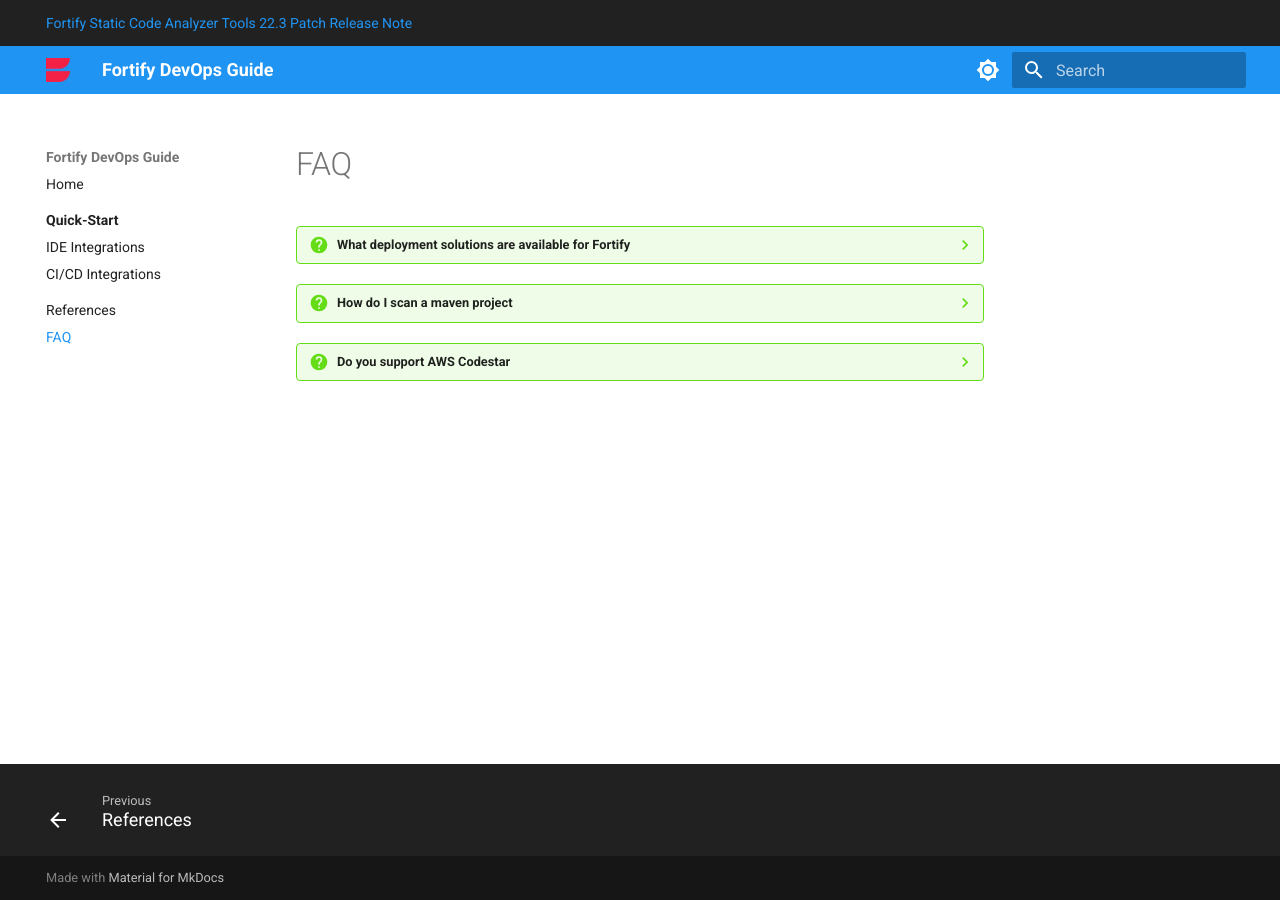
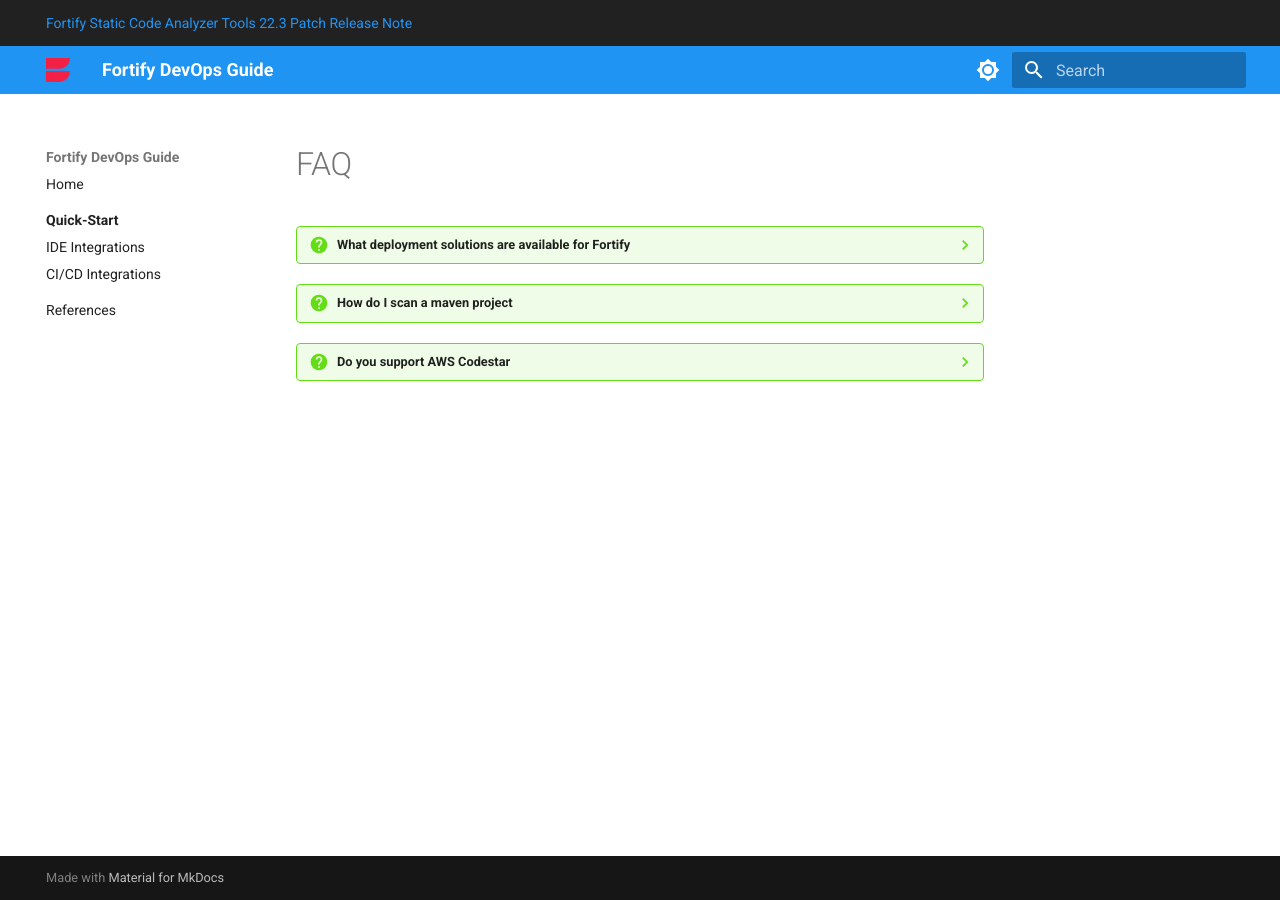
Before and after one commit to devsec-guides/fortify_dev_guide, an MkDocs documentation site: the page built from docs/faq.md, in a window 1280 px wide. Built offline with MkDocs 1.6.1 and Material for MkDocs 9.7.7, drawn with Linux system fonts in a browser that asks for light colours; some of the changed lines change nothing that is shown.

Commit message:
hide the FAQ section for now

```diff
--- a/mkdocs.yml
+++ b/mkdocs.yml
@@ -93,4 +93,4 @@
   #   - Jira: 'bugtracking/jira.md'
 
   - References: references.md
-  - FAQ: faq.md
+  # - FAQ: faq.md
```
